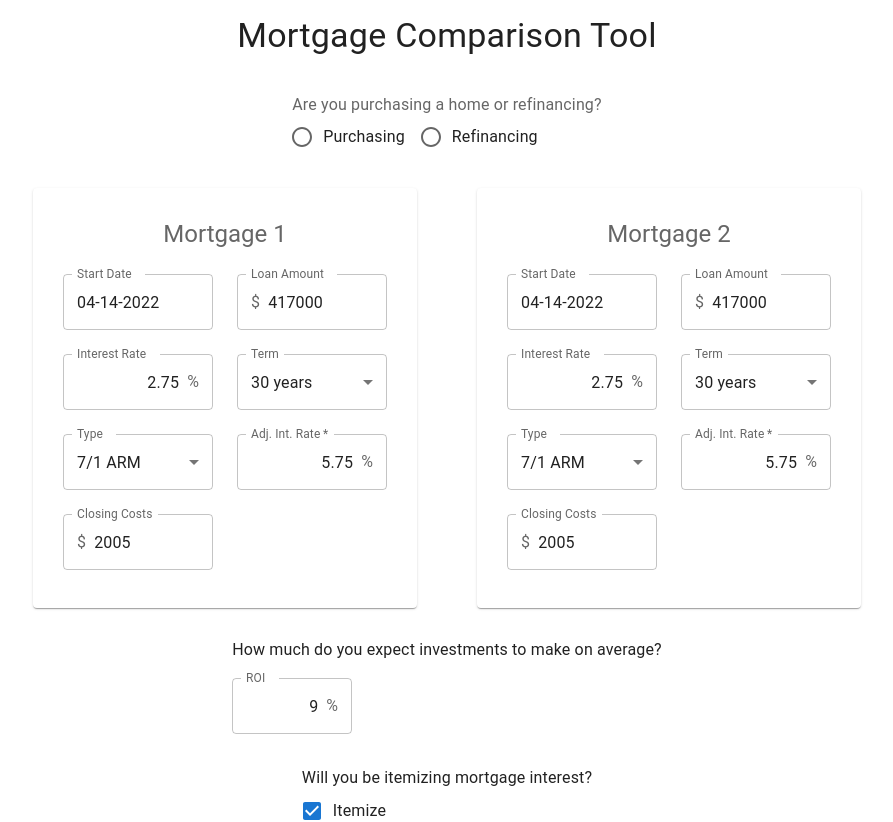
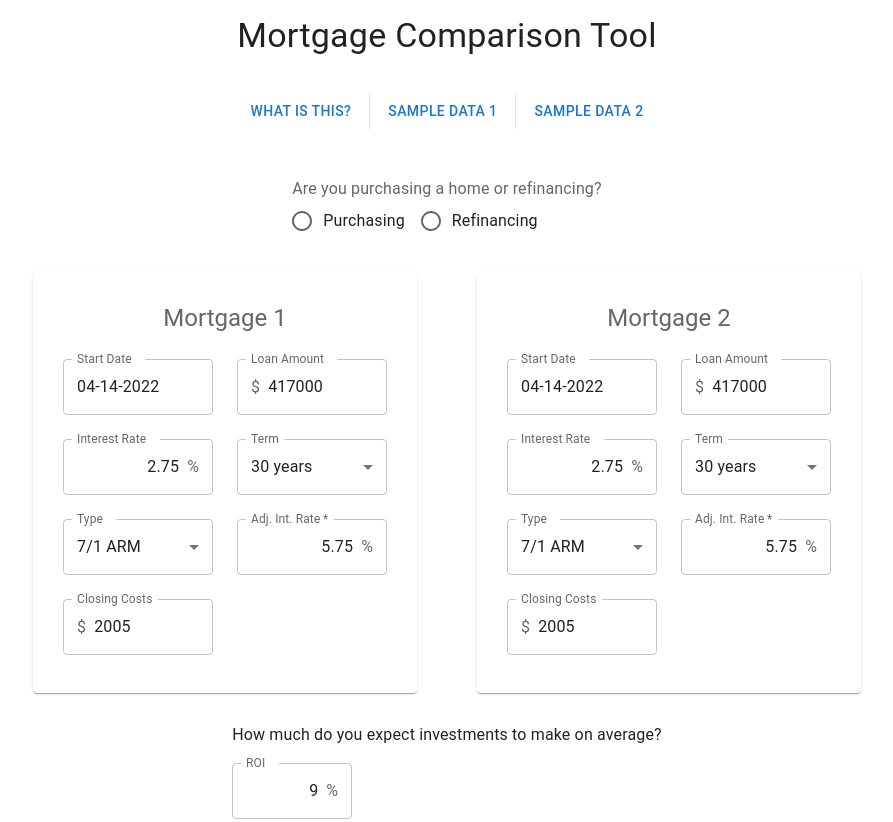
Before and after one commit to erich564/mortgage-comp-tool, a React (Create React App) app: page / in a window 1280 px wide. Shown: the top 822 px of the page, without its empty margins (193-1086 px from the left). Built offline with nearby package versions, Linux system fonts and the light colour scheme; the HTML template or start-up script is replaced by a standard one.

Commit message:
Added a header

```diff
--- a/src/App.js
+++ b/src/App.js
@@ -2,7 +2,6 @@ import {
   Box,
   Button,
   Checkbox,
-  CssBaseline,
   FormControl,
   FormControlLabel,
   FormLabel,
@@ -18,6 +17,7 @@ import { AdapterMoment } from '@mui/x-date-pickers/AdapterMoment';
 import moment from 'moment';
 import { Suspense, lazy, useState } from 'react';
 import './App.css';
+import Header from './Header';
 import MortgageForm from './MortgageForm';
 import MortgageTerm from './MortgageTerm';
 import MortgageType from './MortgageType';
@@ -116,7 +116,6 @@ export default function App() {
 
   return (
     <LocalizationProvider dateAdapter={AdapterMoment}>
-      <CssBaseline />
       <Stack spacing={2} style={{ margin: 15 }}>
         <Box
           component="form"
@@ -126,6 +125,9 @@ export default function App() {
           <Typography variant="h4" component="div" gutterBottom>
             Mortgage Comparison Tool
           </Typography>
+          <br />
+          <Header />
+          <br />
           <br />
           <FormControl>
             <FormLabel
@@ -155,7 +157,6 @@ export default function App() {
               />
             </RadioGroup>
           </FormControl>
-
           <br />
           {state.mortgages.map(m => (
             <MortgageForm
@@ -164,7 +165,6 @@ export default function App() {
               state={m}
             />
           ))}
-
           <br />
           <FormControl>
             How much do you expect investments to make on average?
@@ -212,7 +212,6 @@ export default function App() {
               }}
             />
           </FormControl>
-
           <br />
           <br />
           <Button variant="contained" type="submit">
--- /dev/null
+++ b/src/Header.js
@@ -0,0 +1,68 @@
+import {
+  Button,
+  Dialog,
+  DialogActions,
+  DialogContent,
+  DialogContentText,
+  DialogTitle,
+  Divider,
+  Stack,
+} from '@mui/material';
+import React, { useState } from 'react';
+
+export default function App() {
+  const [open, setOpen] = useState(false);
+
+  const handleOpen = () => setOpen(true);
+  const handleClose = () => setOpen(false);
+  return (
+    <>
+      <Stack
+        direction="row"
+        divider={<Divider orientation="vertical" flexItem />}
+        spacing={1.25}
+        justifyContent="center"
+      >
+        <Button onClick={handleOpen}>What is this?</Button>
+        <Button>Sample Data 1</Button>
+        <Button>Sample Data 2</Button>
+      </Stack>
+
+      <Dialog fullWidth maxWidth="md" open={open} onClose={handleClose}>
+        <DialogTitle>What is this?</DialogTitle>
+        <DialogContent>
+          <DialogContentText>
+            Lorem ipsum dolor sit amet, consectetur adipiscing elit, sed do
+            eiusmod tempor incididunt ut labore et dolore magna aliqua. Quis
+            blandit turpis cursus in hac habitasse. Aliquam eleifend mi in nulla
+            posuere sollicitudin aliquam ultrices sagittis. Et tortor consequat
+            id porta nibh. Elit duis tristique sollicitudin nibh sit amet
+            commodo. Pulvinar sapien et ligula ullamcorper malesuada proin
+            libero nunc consequat. Eget magna fermentum iaculis eu non diam
+            phasellus vestibulum. Lacus vel facilisis volutpat est velit. Mauris
+            augue neque gravida in fermentum et sollicitudin. Enim ut tellus
+            elementum sagittis vitae et leo duis.
+            <br />
+            <br />
+            Id consectetur purus ut faucibus pulvinar elementum integer enim
+            neque. Tincidunt id aliquet risus feugiat in ante metus dictum. Quis
+            hendrerit dolor magna eget est lorem ipsum. Convallis posuere morbi
+            leo urna molestie at elementum eu facilisis. Id faucibus nisl
+            tincidunt eget nullam. Varius vel pharetra vel turpis nunc eget
+            lorem. Suscipit tellus mauris a diam maecenas sed enim ut. Nunc
+            lobortis mattis aliquam faucibus purus in massa tempor nec. In
+            hendrerit gravida rutrum quisque non. Adipiscing diam donec
+            adipiscing tristique risus. Eleifend donec pretium vulputate sapien
+            nec sagittis aliquam malesuada bibendum. Habitasse platea dictumst
+            vestibulum rhoncus est pellentesque elit. Bibendum ut tristique et
+            egestas quis ipsum suspendisse. Morbi tempus iaculis urna id
+            volutpat lacus laoreet.
+          </DialogContentText>
+        </DialogContent>
+        <DialogActions>
+          <Button onClick={handleClose}>Close</Button>
+        </DialogActions>
+      </Dialog>
+    </>
+  );
+}
--- a/src/index.js
+++ b/src/index.js
@@ -1,11 +1,13 @@
+import { CssBaseline } from '@mui/material';
 import React from 'react';
 import ReactDOM from 'react-dom';
+import App from './App';
 import './index.css';
-import App from './App';
 import reportWebVitals from './reportWebVitals';
 
 ReactDOM.render(
   <React.StrictMode>
+    <CssBaseline />
     <App />
   </React.StrictMode>,
   document.getElementById('root')
```
